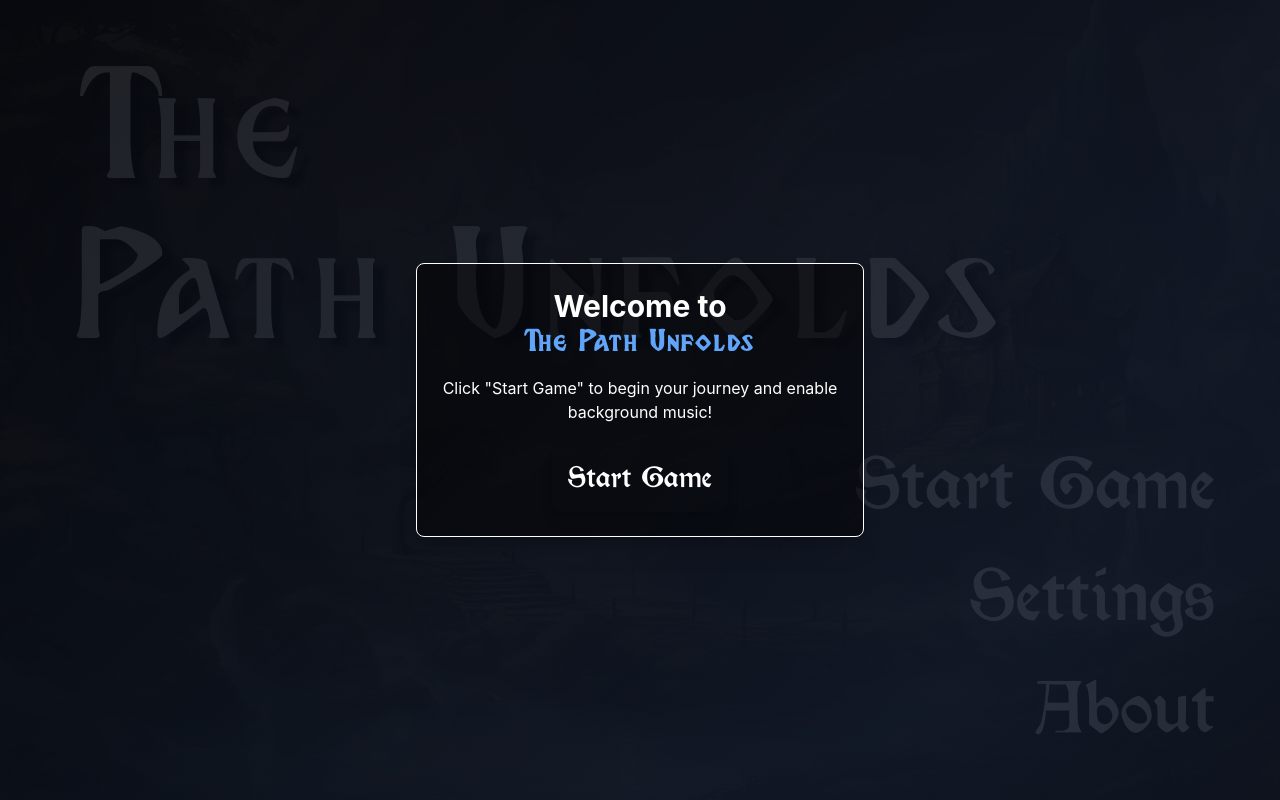
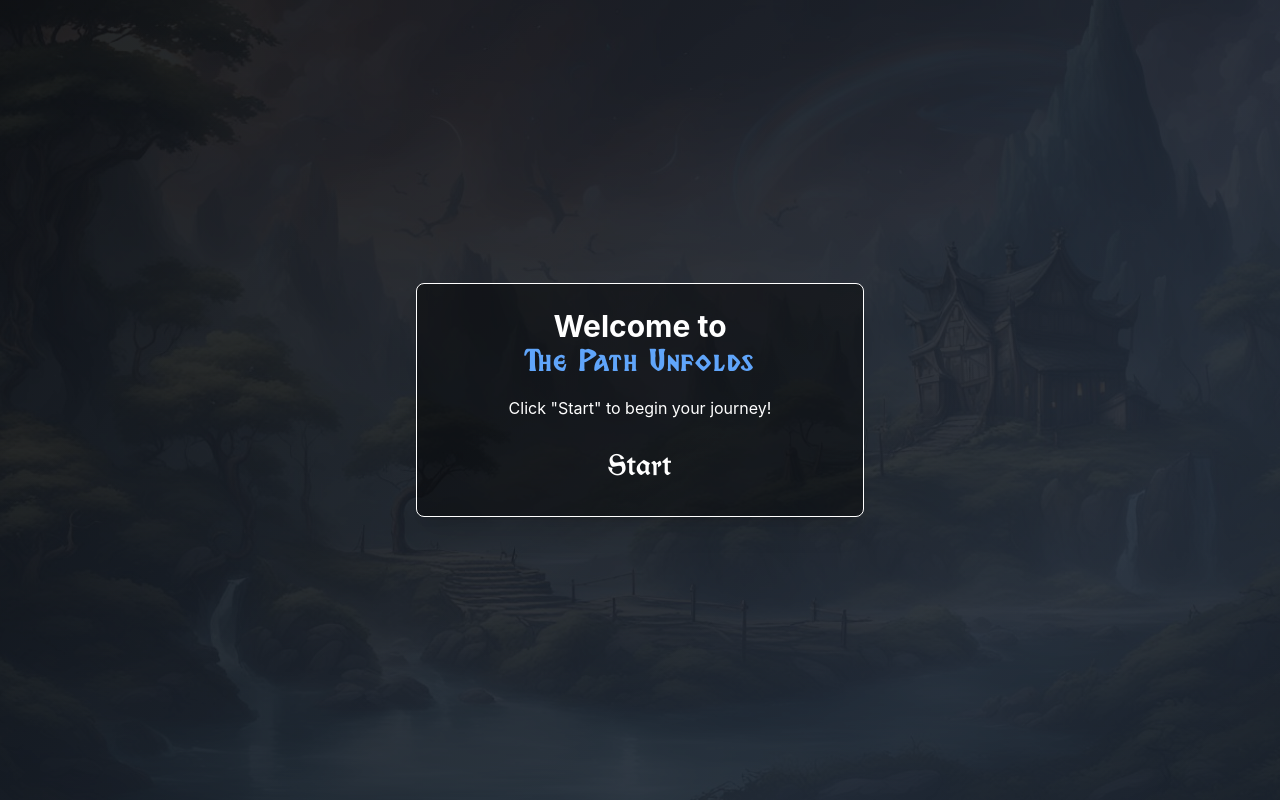
Before and after one commit to jechotorrefranca/The-Path-Unfolds---PRO-Project, a React (Create React App) app: page / in a window 1280 px wide. Built offline with nearby package versions, Linux system fonts and the light colour scheme.

Commit message:
Finished Intro Modal

```diff
--- a/src/Components/Background.jsx
+++ /dev/null
@@ -1,16 +0,0 @@
-import React from "react";
-
-const Background = ({ imageUrl }) => {
-  return (
-    <div
-      className="absolute inset-0 bg-black opacity-70 z-0"
-      style={{
-        backgroundImage: `url(${imageUrl})`,
-        backgroundSize: "cover",
-        backgroundPosition: "center",
-      }}
-    />
-  );
-};
-
-export default Background;
--- a/src/Components/MusicModal/Modal.jsx
+++ b/src/Components/MusicModal/Modal.jsx
@@ -1,6 +1,6 @@
 import React from "react";
 import { motion, AnimatePresence } from "framer-motion"; // Import AnimatePresence
-import './Modal.css';
+import "./Modal.css";
 
 const Modal = ({ isOpen, onClose, onConfirm }) => {
   // Animation variants for modal
@@ -32,7 +32,7 @@ const Modal = ({ isOpen, onClose, onConfirm }) => {
         >
           {/* Backdrop animation with looping gradient */}
           <motion.div
-            className="absolute inset-0 bg-gradient-to-br from-black via-gray-900 to-black opacity-70 animate-gradient-background"
+            className="absolute inset-0 bg-gradient-to-br from-black via-gray-800 to-black opacity-70 animate-gradient-background"
             animate={{ opacity: isOpen ? 0.9 : 0 }}
             exit={{ opacity: 0 }}
             transition={{ duration: 0.3 }}
@@ -45,22 +45,25 @@ const Modal = ({ isOpen, onClose, onConfirm }) => {
             initial="initial"
             animate={isOpen ? "animate" : ""}
             exit="exit"
-            style={{ backgroundColor: 'rgba(0, 0, 0, 0.45)' }} // Semi-transparent modal background
+            style={{ backgroundColor: "rgba(0, 0, 0, 0.45)" }} // Semi-transparent modal background
           >
             <h2 className="text-3xl font-bold text-white mb-4 text-center">
               Welcome to
-              <p className="text-blue-400 font-breatheFire tracking-widest">The Path Unfolds</p>
+              <p className="text-blue-400 font-breatheFire tracking-widest">
+                The Path Unfolds
+              </p>
             </h2>
             <p className="mb-6 text-white text-center">
-              Click "Start Game" to begin your journey and enable background music!
+              Click "Start" to begin your journey!
             </p>
 
-            <div className="flex justify-center space-x-4">
-              <button
-                onClick={onConfirm}
-                className="font-morris text-[2rem] text-white px-4 py-2 rounded-lg shadow-lg hover:scale-110 transform transition duration-300 hover:bg-blue-600"
-              >
-                Start Game
+            <div
+              className="flex justify-center space-x-4 font-morris text-[2rem]"
+              onClick={onConfirm}
+            >
+              <button className="px-[2rem] relative text-white rounded-full group overflow-hidden flex">
+                <span className="relative z-10">Start</span>
+                <span className="absolute inset-0 bg-blue-400 opacity-0 group-hover:opacity-100 transition-opacity duration-300"></span>
               </button>
             </div>
           </motion.div>
--- a/src/Pages/TitleScreen.jsx
+++ b/src/Pages/TitleScreen.jsx
@@ -1,6 +1,7 @@
 import React, { useEffect, useState } from "react";
 import { Link } from "react-router-dom";
 import Modal from "../Components/MusicModal/Modal";
+import { motion } from "framer-motion"; // Importing motion for animations
 import backgroundMusic from "../assets/TitleScreen Music/TitleScreenBGM.mp3";
 
 const TitleScreen = () => {
@@ -13,12 +14,33 @@ const TitleScreen = () => {
   const randomBackground = backgrounds[Math.floor(Math.random() * backgrounds.length)];
   const [audio] = useState(new Audio(backgroundMusic));
   const [isModalOpen, setIsModalOpen] = useState(true); // Modal state
+  const [isStarted, setIsStarted] = useState(false); // To trigger animation when game starts
 
   const startMusic = () => {
     audio.loop = true;
     audio.volume = 0.5;
     audio.play();
     setIsModalOpen(false); // Close modal after starting music
+    setIsStarted(true); // Start the game animation
+  };
+
+  // Animation variants
+  const titleVariants = {
+    initial: { opacity: 0, y: -50 },
+    animate: {
+      opacity: 1,
+      y: 0,
+      transition: { duration: 1, delay: 0.2, ease: "easeOut" },
+    },
+  };
+
+  const buttonVariants = {
+    initial: { opacity: 0, y: 25 },
+    animate: {
+      opacity: 1,
+      y: 0,
+      transition: { duration: 1.5, delay: 0.5, ease: "easeOut" },
+    },
   };
 
   return (
@@ -30,11 +52,21 @@ const TitleScreen = () => {
         backgroundPosition: "center",
       }}
     >
-      {/* Background Overlay */}
-      <div className="absolute inset-0 bg-black opacity-70 z-0"></div>
+      {/* Background Overlay with animation */}
+      <motion.div
+        className="absolute inset-0 bg-black opacity-70 z-0"
+        initial={{ opacity: 0 }}
+        animate={{ opacity: isStarted ? 0.7 : 0 }}
+        transition={{ duration: 1 }}
+      />
 
       {/* Title Text */}
-      <div className="z-10">
+      <motion.div
+        className="z-10"
+        variants={titleVariants}
+        initial="initial"
+        animate={isStarted ? "animate" : "initial"}
+      >
         <h1
           className="font-breatheFire text-[2.5rem] sm:text-[5rem] lg:text-[10rem] text-white sm:ml-[2rem] mt-[15rem] ml-[1rem] sm:mt-[2rem] lg:ml-[5rem] lg:mt-[3rem] leading-[1] tracking-widest z-10"
           style={{
@@ -44,29 +76,35 @@ const TitleScreen = () => {
           The <br />
           Path Unfolds
         </h1>
-      </div>
+      </motion.div>
 
       {/* Container for buttons */}
-      <div className="flex flex-col space-y-1 mt-auto mb-8 items-end font-morris text-[3rem] mr-[2rem] z-10">
+      <motion.div
+        className="flex flex-col space-y-1 mt-auto mb-8 items-end font-morris text-[3rem] mr-[2rem] z-10"
+        variants={buttonVariants}
+        initial="initial"
+        animate={isStarted ? "animate" : "initial"}
+      >
         <Link to="/game">
-          <button className="relative py-10 text-white rounded-[100rem] pr-[2rem] pl-[15rem] text-xl group overflow-hidden flex">
+          <button className="relative py-10 text-white rounded-full pr-[2rem] pl-[15rem] text-xl group overflow-hidden flex">
             <span className="relative z-10 text-[5rem]">Start Game</span>
             <span className="absolute inset-0 bg-gradient-to-r from-transparent to-blue-400 opacity-0 group-hover:opacity-100 transition-opacity duration-300"></span>
           </button>
         </Link>
         <Link to="/settings">
-          <button className="relative py-10 text-white rounded-[100rem] pr-[2rem] pl-[15rem] text-xl group overflow-hidden flex">
+          <button className="relative py-10 text-white rounded-full pr-[2rem] pl-[15rem] text-xl group overflow-hidden flex">
             <span className="relative z-10 text-[5rem]">Settings</span>
             <span className="absolute inset-0 bg-gradient-to-r from-transparent to-blue-400 opacity-0 group-hover:opacity-100 transition-opacity duration-300"></span>
           </button>
         </Link>
+
         <Link to="/about">
-          <button className="relative py-10 text-white rounded-[100rem] pr-[2rem] pl-[15rem] text-xl group overflow-hidden flex">
+          <button className="relative py-10 text-white rounded-full pr-[2rem] pl-[15rem] text-xl group overflow-hidden flex">
             <span className="relative z-10 text-[5rem]">About</span>
             <span className="absolute inset-0 bg-gradient-to-r from-transparent to-blue-400 opacity-0 group-hover:opacity-100 transition-opacity duration-300"></span>
           </button>
         </Link>
-      </div>
+      </motion.div>
 
       {/* Modal */}
       <Modal
```
